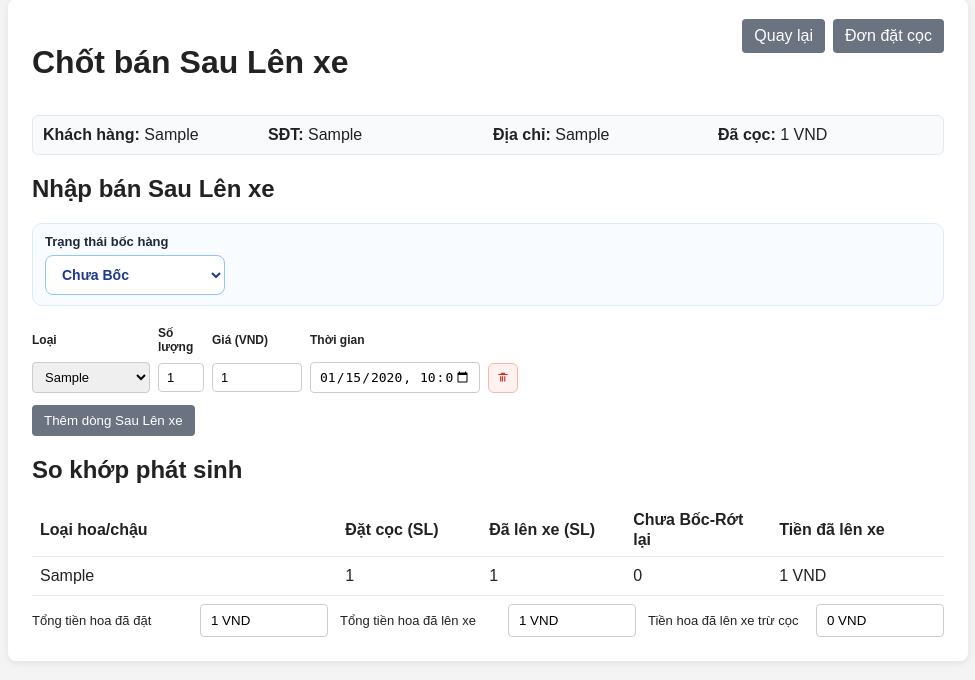
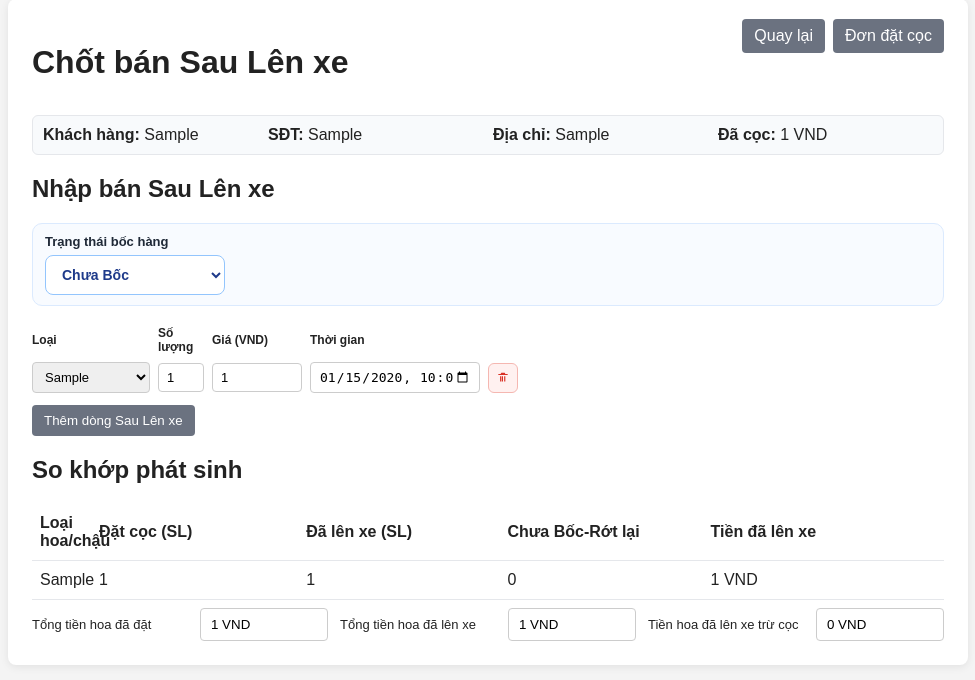
Before and after one commit to boonbye01/WebHoaTetAI, a PHP site: page /actual_sale_form.php?id=1 in a window 1280 px wide. Shown: the part 43-723 px from the top of the page, without its empty margins (152-1127 px from the left). Run offline with PHP 8.4, Linux system fonts and the light colour scheme; the visitor is signed in with stand-in values (Sample User, id 1); tables that the repository leaves empty hold one stand-in row (values such as "Sample post").

Commit message:
Force compare col1 to 5 percent and tighten col1-col2 gap globally

```diff
--- a/actual_sale_form.php
+++ b/actual_sale_form.php
@@ -158,7 +158,7 @@ $remaining_after_deposit = max($total_actual_amount - (float)$customer['coc'], 0
   <meta charset="utf-8">
   <meta name="viewport" content="width=device-width, initial-scale=1">
   <title>Ch&#7889;t b&#225;n Sau L&#234;n xe</title>
-  <link rel="stylesheet" href="assets/style.css?v=20260226_mobile35">
+  <link rel="stylesheet" href="assets/style.css?v=20260226_mobile36">
 </head>
 <body>
   <div class="container">
--- a/assets/style.css
+++ b/assets/style.css
@@ -595,7 +595,8 @@ table td {
 }
 .compare-table th:nth-child(1),
 .compare-table td:nth-child(1) {
-  width: 32%;
+  width: 5% !important;
+  padding-right: 0 !important;
 }
 .compare-table th:nth-child(2),
 .compare-table td:nth-child(2),
@@ -607,6 +608,10 @@ table td {
   white-space: normal;
   word-break: keep-all;
   padding: 6px 6px;
+}
+.compare-table th:nth-child(2),
+.compare-table td:nth-child(2) {
+  padding-left: 0 !important;
 }
 .compare-table th:nth-child(5),
 .compare-table td:nth-child(5) {
```
